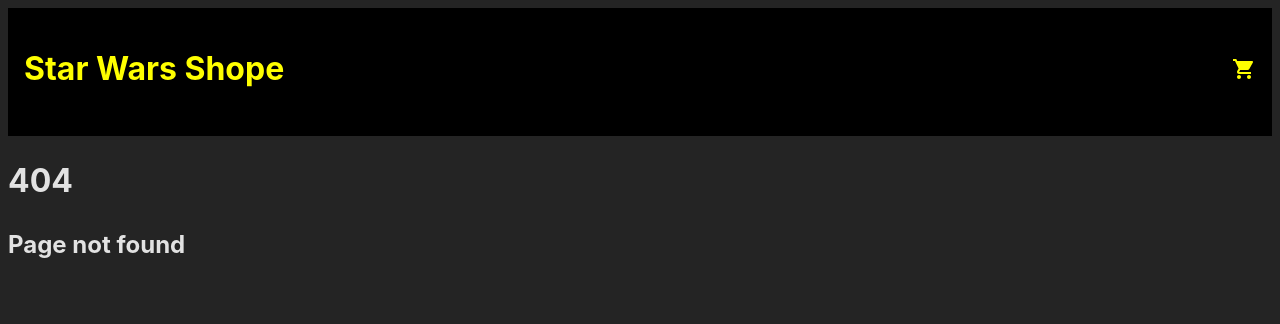
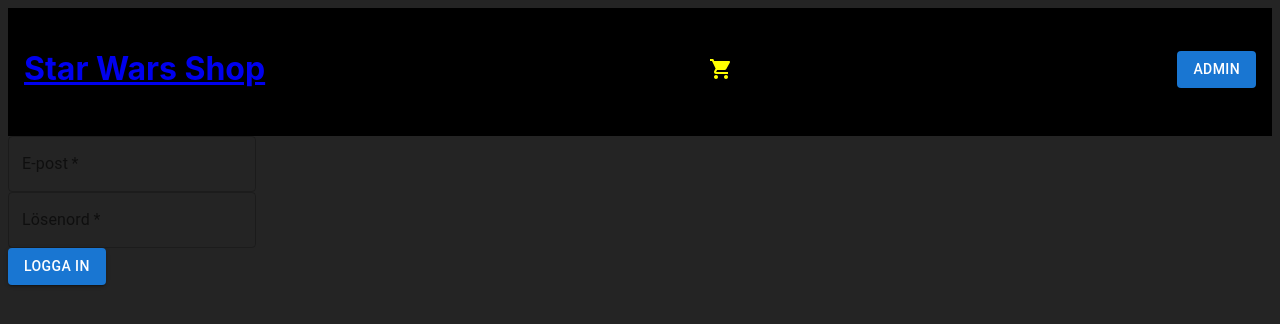
Before and after one commit to ThereseHagwall/ReactExpressWs, a React (Vite) app: page /login in a window 1280 px wide. Before the commit this address had no page. Shown: the top 324 px of the page. Built offline with nearby package versions, Linux system fonts and the light colour scheme.

Commit message:
added admin frontend login

```diff
--- a/src/client/App.tsx
+++ b/src/client/App.tsx
@@ -1,9 +1,10 @@
 import OrderList from "./components/OrderList";
-import {  Routes, Route } from 'react-router-dom'
+import { Routes, Route } from "react-router-dom";
 import MainContent from "./components/MainContent";
 import PageNotFound from "./components/PageNotFound";
 import FetchSingleProduct from "./components/FetchSingleProduct";
 import Header from "./components/Header";
+import LoginForm from "./components/LoginForm";
 
 function ProductPage() {
   return <FetchSingleProduct productId={""} />;
@@ -14,10 +15,11 @@
     <>
       <Header />
       <Routes>
-        <Route path='*' element={<PageNotFound />} />
-        <Route path='/' element={<MainContent />} />
-        <Route path='/orderlist' element={<OrderList />} />
-        <Route path='/products/:productId' element={<ProductPage />} />
+        <Route path="*" element={<PageNotFound />} />
+        <Route path="/" element={<MainContent />} />
+        <Route path="/orderlist" element={<OrderList />} />
+        <Route path="/products/:productId" element={<ProductPage />} />
+        <Route path="/login" element={<LoginForm />} />
       </Routes>
     </>
   );
--- a/src/client/components/Header.tsx
+++ b/src/client/components/Header.tsx
@@ -1,5 +1,6 @@
-import ShoppingCartIcon from '@mui/icons-material/ShoppingCart';
-
+import ShoppingCartIcon from "@mui/icons-material/ShoppingCart";
+import LoginBtn from "./LoginBtn";
+import { Link } from "react-router-dom"; // Importera Link
 
 export default function Header() {
   return (
@@ -18,11 +19,14 @@
           display: "flex",
           flexDirection: "row",
           justifyContent: "space-between",
-            alignItems: "center"
+          alignItems: "center",
         }}
       >
-          <h1>Star Wars Shope</h1>
+        <Link to="/"> {/* Länka till startsidan */}
+          <h1>Star Wars Shop</h1>
+        </Link>
         <ShoppingCartIcon />
+        <LoginBtn />
       </div>
     </header>
   );
--- /dev/null
+++ b/src/client/components/LoginBtn.tsx
@@ -0,0 +1,13 @@
+import Button from "@mui/material/Button";
+import Stack from "@mui/material/Stack";
+import { Link } from "react-router-dom";
+
+export default function LoginBtn() {
+  return (
+    <Stack direction="row" spacing={2}>
+      <Link to="/login">
+        <Button variant="contained">ADMIN</Button>
+      </Link>
+    </Stack>
+  );
+}
--- /dev/null
+++ b/src/client/components/LoginForm.tsx
@@ -0,0 +1,61 @@
+import React, { useState, ChangeEvent, FormEvent } from "react";
+import TextField from "@mui/material/TextField";
+import Button from "@mui/material/Button";
+
+interface FormData {
+  email: string;
+  password: string;
+}
+
+export default function LoginForm() {
+  const [formData, setFormData] = useState<FormData>({
+    email: "",
+    password: "",
+  });
+
+  const handleChange = (
+    event: ChangeEvent<HTMLInputElement | HTMLTextAreaElement>
+  ) => {
+    const { name, value } = event.target;
+    setFormData({
+      ...formData,
+      [name]: value,
+    });
+  };
+
+  const handleSubmit = (event: FormEvent) => {
+    event.preventDefault();
+    // Här kan du implementera logiken för att skicka inloggningsuppgifterna till din server
+    console.log("Inloggning skickad:", formData);
+  };
+
+  return (
+    <form onSubmit={handleSubmit}>
+      <div>
+        <TextField
+          label="E-post"
+          type="email"
+          name="email"
+          value={formData.email}
+          onChange={handleChange}
+          required
+        />
+      </div>
+      <div>
+        <TextField
+          label="Lösenord"
+          type="password"
+          name="password"
+          value={formData.password}
+          onChange={handleChange}
+          required
+        />
+      </div>
+      <div>
+        <Button type="submit" variant="contained" color="primary">
+          Logga in
+        </Button>
+      </div>
+    </form>
+  );
+}
```
Lines whose indentation alone changed are shown as unchanged.
